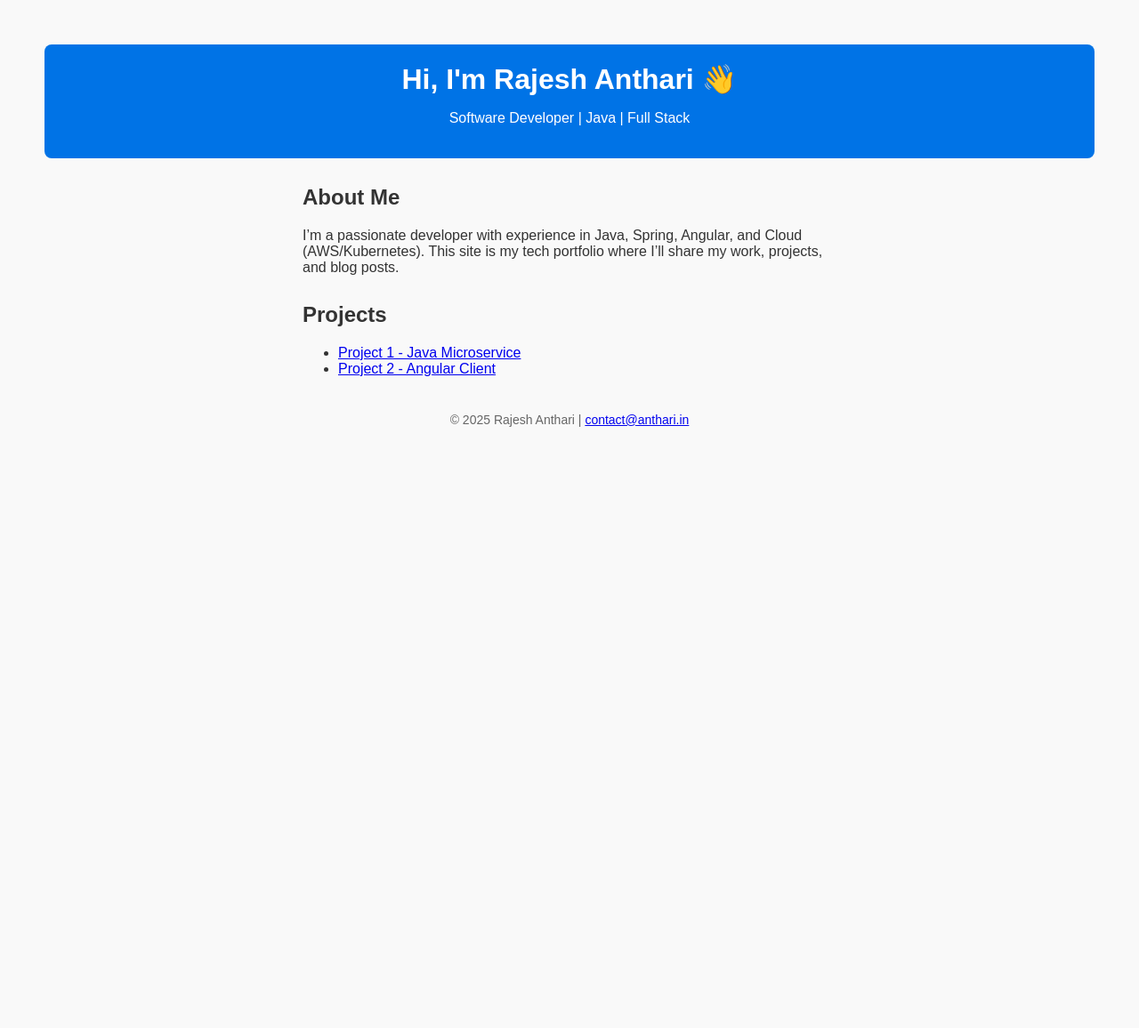
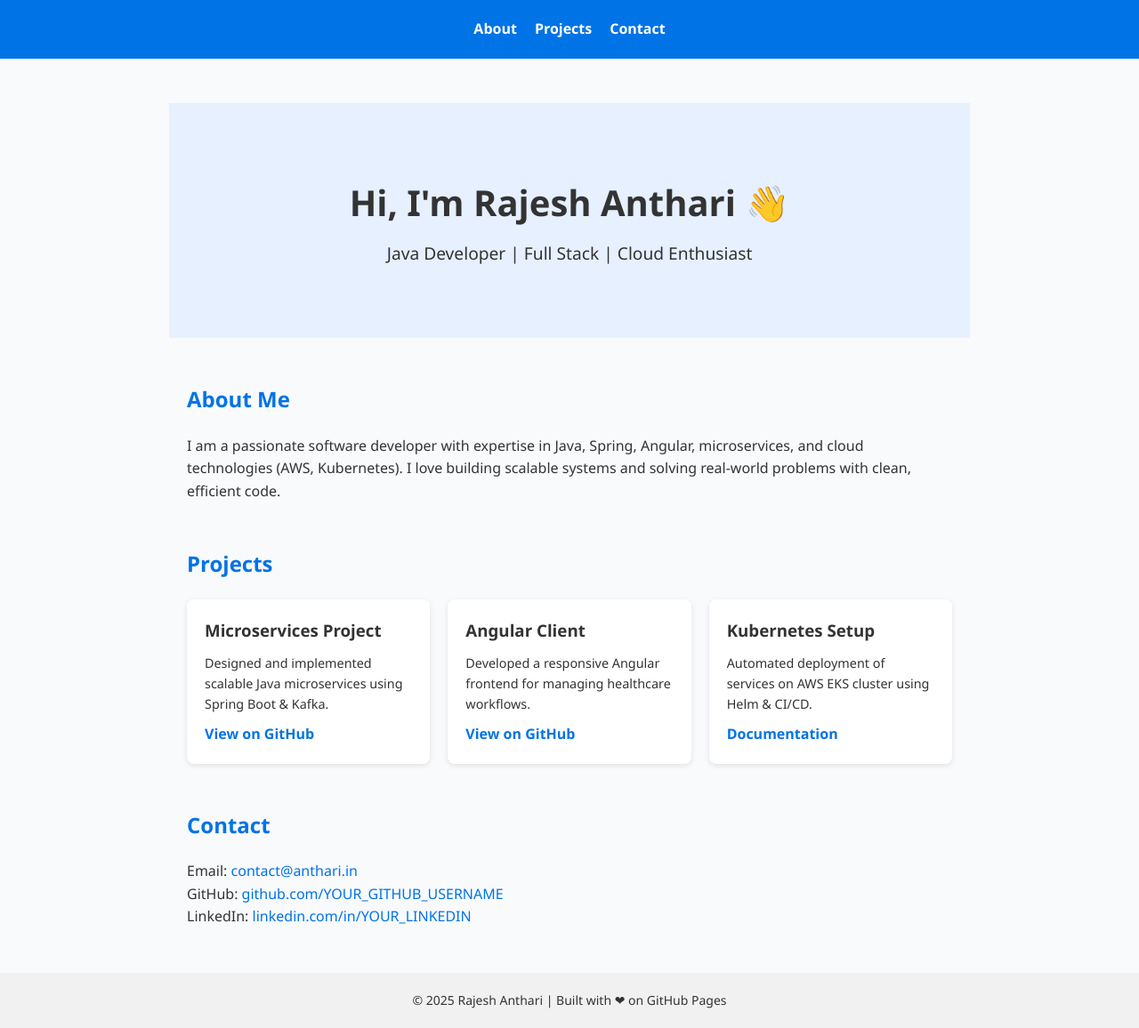
Before and after one commit to RajAnthari/anthari.github.io, a plain HTML site: page index.html in a window 1280 px wide. Shown: the whole page at 89% size. Before the commit the page ends 800 px from the top, so only its background shows below. Drawn offline with Linux system fonts and the light colour scheme.

Commit message:
Update index.html
Signed-off-by: Rajesh Anthari <142836911+anthari@users.noreply.github.com>

```diff
--- a/index.html
+++ b/index.html
@@ -2,59 +2,95 @@
 <html lang="en">
 <head>
   <meta charset="UTF-8">
+  <meta name="viewport" content="width=device-width, initial-scale=1.0">
   <title>Rajesh Anthari - Portfolio</title>
   <style>
-    body {
-      font-family: Arial, sans-serif;
-      text-align: center;
-      background: #f9f9f9;
-      color: #333;
-      margin: 0;
-      padding: 50px;
-    }
-    header {
-      background: #0073e6;
-      color: white;
-      padding: 20px;
-      border-radius: 8px;
-    }
-    section {
-      margin: 30px auto;
-      max-width: 600px;
-      text-align: left;
-    }
-    h1 { margin: 0; }
-    footer {
-      margin-top: 40px;
-      font-size: 14px;
-      color: #666;
-    }
+    /* Reset & basics */
+    * { margin: 0; padding: 0; box-sizing: border-box; }
+    body { font-family: 'Segoe UI', sans-serif; line-height: 1.6; background: #f9fafc; color: #333; }
+    a { color: #0073e6; text-decoration: none; }
+    a:hover { text-decoration: underline; }
+
+    /* Header / Navbar */
+    header { background: #0073e6; color: white; padding: 20px 0; }
+    nav { display: flex; justify-content: center; gap: 20px; }
+    nav a { color: white; font-weight: bold; }
+
+    /* Hero section */
+    .hero { text-align: center; padding: 80px 20px; background: #e6f0ff; }
+    .hero h1 { font-size: 2.5rem; margin-bottom: 10px; }
+    .hero p { font-size: 1.2rem; }
+
+    /* Section styling */
+    section { max-width: 900px; margin: 50px auto; padding: 0 20px; }
+    h2 { margin-bottom: 20px; color: #0073e6; }
+
+    /* Projects grid */
+    .projects { display: grid; grid-template-columns: repeat(auto-fit, minmax(250px, 1fr)); gap: 20px; }
+    .card { background: white; border-radius: 8px; padding: 20px; box-shadow: 0 2px 6px rgba(0,0,0,0.1); }
+    .card h3 { margin-bottom: 10px; }
+    .card p { font-size: 0.9rem; margin-bottom: 10px; }
+    .card a { font-weight: bold; }
+
+    /* Footer */
+    footer { text-align: center; padding: 20px; background: #f1f1f1; margin-top: 40px; font-size: 14px; }
   </style>
 </head>
 <body>
+
   <header>
-    <h1>Hi, I'm Rajesh Anthari 👋</h1>
-    <p>Software Developer | Java | Full Stack</p>
+    <nav>
+      <a href="#about">About</a>
+      <a href="#projects">Projects</a>
+      <a href="#contact">Contact</a>
+    </nav>
   </header>
 
-  <section>
+  <section class="hero">
+    <h1>Hi, I'm Rajesh Anthari 👋</h1>
+    <p>Java Developer | Full Stack | Cloud Enthusiast</p>
+  </section>
+
+  <section id="about">
     <h2>About Me</h2>
     <p>
-      I’m a passionate developer with experience in Java, Spring, Angular, and Cloud (AWS/Kubernetes).
-      This site is my tech portfolio where I’ll share my work, projects, and blog posts.
+      I am a passionate software developer with expertise in Java, Spring, Angular,
+      microservices, and cloud technologies (AWS, Kubernetes).
+      I love building scalable systems and solving real-world problems with clean, efficient code.
     </p>
   </section>
 
-  <section>
+  <section id="projects">
     <h2>Projects</h2>
-    <ul>
-      <li><a href="https://github.com/YOUR_GITHUB_PROJECT">Project 1 - Java Microservice</a></li>
-      <li><a href="https://github.com/YOUR_GITHUB_PROJECT">Project 2 - Angular Client</a></li>
-    </ul>
+    <div class="projects">
+      <div class="card">
+        <h3>Microservices Project</h3>
+        <p>Designed and implemented scalable Java microservices using Spring Boot & Kafka.</p>
+        <a href="https://github.com/YOUR_GITHUB_PROJECT" target="_blank">View on GitHub</a>
+      </div>
+      <div class="card">
+        <h3>Angular Client</h3>
+        <p>Developed a responsive Angular frontend for managing healthcare workflows.</p>
+        <a href="https://github.com/YOUR_GITHUB_PROJECT" target="_blank">View on GitHub</a>
+      </div>
+      <div class="card">
+        <h3>Kubernetes Setup</h3>
+        <p>Automated deployment of services on AWS EKS cluster using Helm & CI/CD.</p>
+        <a href="#">Documentation</a>
+      </div>
+    </div>
+  </section>
+
+  <section id="contact">
+    <h2>Contact</h2>
+    <p>Email: <a href="mailto:contact@anthari.in">contact@anthari.in</a></p>
+    <p>GitHub: <a href="https://github.com/YOUR_GITHUB_USERNAME" target="_blank">github.com/YOUR_GITHUB_USERNAME</a></p>
+    <p>LinkedIn: <a href="https://linkedin.com/in/YOUR_LINKEDIN" target="_blank">linkedin.com/in/YOUR_LINKEDIN</a></p>
   </section>
 
   <footer>
-    © 2025 Rajesh Anthari | <a href="mailto:contact@anthari.in">contact@anthari.in</a>
+    © 2025 Rajesh Anthari | Built with ❤ on GitHub Pages
   </footer>
+
 </body>
 </html>
```
